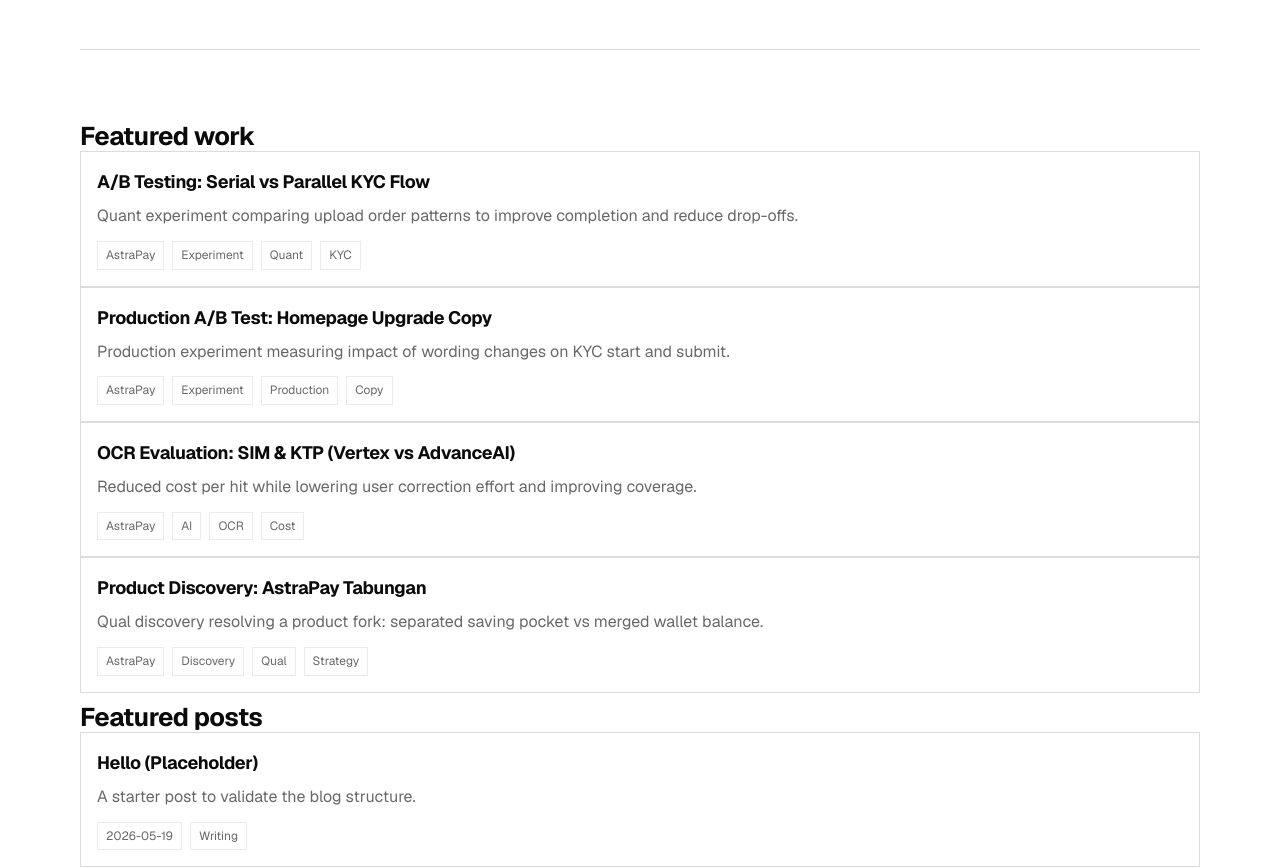
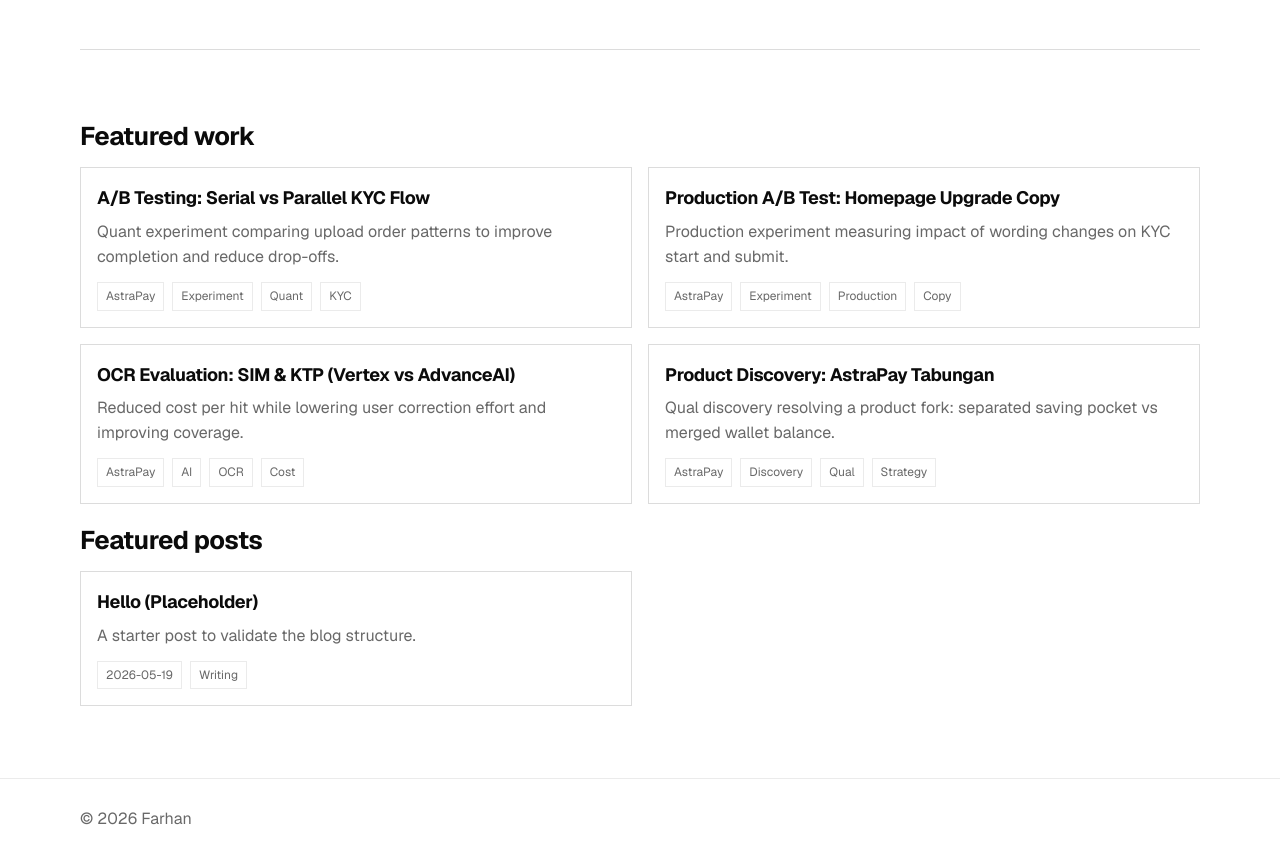
Before and after one commit to farhanje/vertolio, a Next.js app: page / in a window 1280 px wide. Shown: the part 380-1248 px from the top of the page. Built offline with nearby package versions, Linux system fonts and the light colour scheme; no server answers.

Commit message:
Home: apply Swiss layout wrappers and 12-col grid classes

```diff
--- a/app/page.js
+++ b/app/page.js
@@ -9,16 +9,11 @@ export const fetchCache = 'force-no-store'
 
 export default async function Home() {
   let settings = null
-  try {
-    settings = await sanityFetch(SITE_SETTINGS_QUERY)
-  } catch (_) {
-    settings = null
-  }
+  try { settings = await sanityFetch(SITE_SETTINGS_QUERY) } catch (_) { settings = null }
 
   const s = settings || placeholderSiteSettings
-
   const name = s?.name || 'Farhan'
-  const tagline = s?.tagline || 'UI/UX • research-driven • metrics-minded'
+  const tagline = s?.tagline || ''
   const subtitle = s?.heroSubtitle || ''
   const links = s?.links || [
     { label: 'Work →', url: '/work' },
@@ -31,14 +26,14 @@ export default async function Home() {
   const tickerWords = s?.heroTickerWords || []
 
   return (
-    <main className="container">
-      <section className="section tight" style={{ position: 'relative' }}>
+    <main className="container page-home">
+      <section className="section tight hero-wrap">
         <HeroTicker words={tickerWords} />
 
         <div className="hero-grid" style={{ position: 'relative', zIndex: 1 }}>
           <div>
-            <div className="kicker"><span className="dot" /> {tagline}</div>
-            <h1>{name}</h1>
+            {tagline ? <div className="kicker"><span className="dot" /> {tagline}</div> : null}
+            <h1 className="h1-tight">{name}</h1>
             {subtitle ? <p className="lead">{subtitle}</p> : null}
             <div className="cta-row">
               {links.slice(0, 3).map((l, idx) => (
@@ -55,13 +50,10 @@ export default async function Home() {
       <div className="hr" />
 
       <section className="section">
-        <div className="grid">
-          <div className="span-12">
-            <h2 style={{ margin: 0 }}>Featured work</h2>
-          </div>
-
+        <div className="grid12">
+          <div style={{ gridColumn: '1 / span 12' }}><h2>Featured work</h2></div>
           {featuredWork.map((p) => (
-            <a key={p.slug?.current} className="card card-link span-6" href={`/work/${p.slug?.current}`}>
+            <a key={p.slug?.current} className="card card-link" style={{ gridColumn: 'span 6' }} href={`/work/${p.slug?.current}`}>
               <CardMedia image={p.cardImage} alt={p.cardImage?.alt} logo={p.organization?.logo} />
               <h3>{p.title}</h3>
               <p>{p.summary || ''}</p>
@@ -72,12 +64,9 @@ export default async function Home() {
             </a>
           ))}
 
-          <div className="span-12" style={{ marginTop: 10 }}>
-            <h2 style={{ margin: 0 }}>Featured posts</h2>
-          </div>
-
+          <div style={{ gridColumn: '1 / span 12', marginTop: 6 }}><h2>Featured posts</h2></div>
           {featuredPosts.map((p) => (
-            <a key={p.slug?.current} className="card card-link span-6" href={`/blog/${p.slug?.current}`}>
+            <a key={p.slug?.current} className="card card-link" style={{ gridColumn: 'span 6' }} href={`/blog/${p.slug?.current}`}>
               <CardMedia image={p.cardImage} alt={p.cardImage?.alt} />
               <h3>{p.title}</h3>
               <p>{p.excerpt || ''}</p>
```
